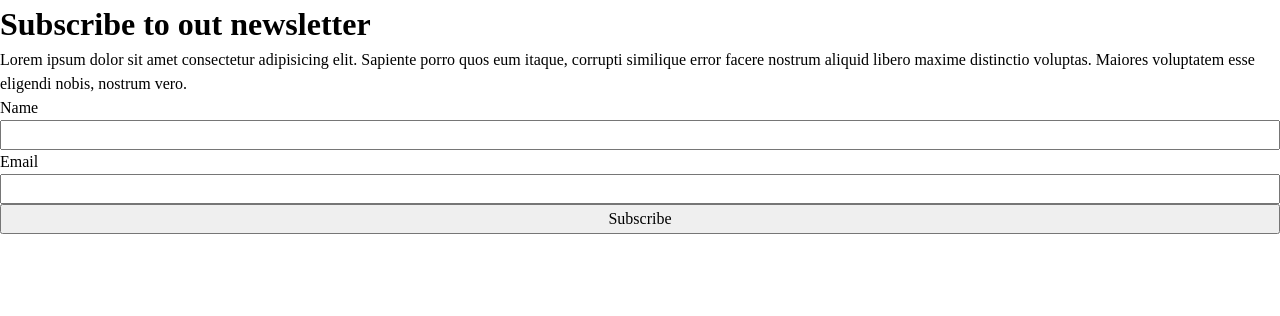
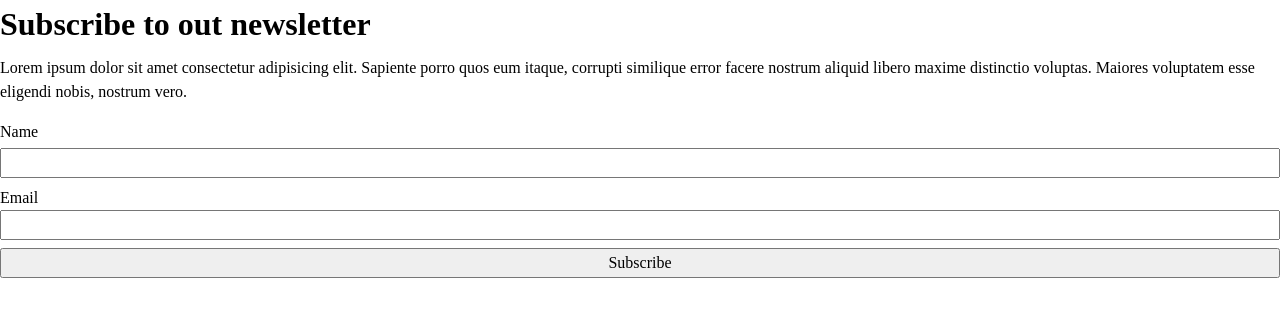
Before and after one commit to ZTanvir/css-design-pattern, a plain HTML site: page 01Design-pattern-with-grid/01StackDesign/index.html in a window 1280 px wide. Drawn offline with Linux system fonts and the light colour scheme.

Commit message:
add gap to stack

```diff
--- a/01Design-pattern-with-grid/01StackDesign/index.html
+++ b/01Design-pattern-with-grid/01StackDesign/index.html
@@ -9,8 +9,8 @@
 </head>
 
 <body>
-    <main data-stack style="">
-        <div data-stack>
+    <main data-stack style="--gutter:1rem">
+        <div data-stack style="--gutter:0.5rem">
             <h1>Subscribe to out newsletter</h1>
             <p>
                 Lorem ipsum dolor sit amet consectetur adipisicing elit. Sapiente
@@ -19,8 +19,8 @@
                 nobis, nostrum vero.
             </p>
         </div>
-        <form data-stack>
-            <div data-stack>
+        <form data-stack style="--gutter:0.5rem">
+            <div data-stack style="--gutter:0.25rem">
                 <label for="username">Name</label>
                 <input type="text" name="name" id="username" />
             </div>
```
